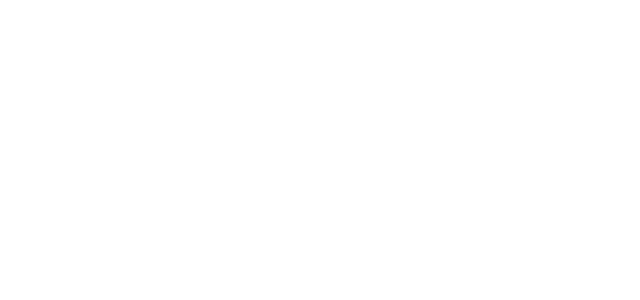
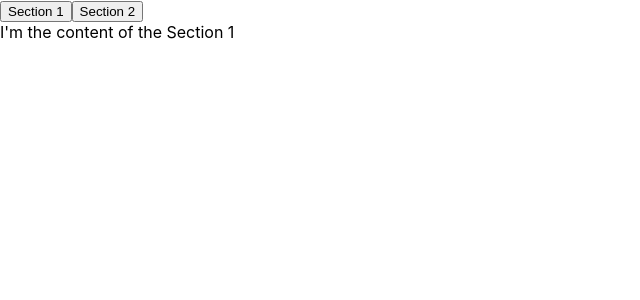
Before and after one commit to ShigatsuEl/10-concepts-react-hooks, a React (Create React App) app: page /#/third-concept in a window 1280 px wide. Shown: the top 300 px of the page, without its empty margins (0-640 px from the left). Built offline with nearby package versions, Linux system fonts and the light colour scheme.

Commit message:
03.useTabs Hook

```diff
--- a/src/App.js
+++ b/src/App.js
@@ -2,6 +2,7 @@ import { HashRouter, Route } from "react-router-dom";
 import Home from "./routes/Home";
 import First from "./routes/First";
 import Second from "./routes/Second";
+import Third from "./routes/Third";
 
 import "./App.css";
 
@@ -11,6 +12,7 @@ function App() {
       <Route path="/" exact={true} component={Home} />
       <Route path="/first-concept" component={First} />
       <Route path="/second-concept" component={Second} />
+      <Route path="/third-concept" component={Third} />
     </HashRouter>
   );
 }
--- a/src/components/Navigation.js
+++ b/src/components/Navigation.js
@@ -24,6 +24,12 @@ const Navigation = () => {
             <Link to="/second-concept">useInput</Link>
           </td>
         </tr>
+        <tr>
+          <td>03</td>
+          <td>
+            <Link to="/third-concept">useTabs</Link>
+          </td>
+        </tr>
       </tbody>
     </table>
   );
--- /dev/null
+++ b/src/routes/Third.js
@@ -0,0 +1,37 @@
+import React, { useState } from "react";
+
+const content = [
+  {
+    tab: "Section 1",
+    content: "I'm the content of the Section 1",
+  },
+  {
+    tab: "Section 2",
+    content: "I'm the content of the Section 2",
+  },
+];
+
+const useTabs = (initialTab, allTabs) => {
+  const [index, setIndex] = useState(initialTab);
+  if (!allTabs || !Array.isArray(allTabs)) {
+    return;
+  }
+  return {
+    currentItem: allTabs[index],
+    changeItem: setIndex,
+  };
+};
+
+const Third = () => {
+  const { currentItem, changeItem } = useTabs(0, content);
+  return (
+    <div>
+      {content.map((section, index) => (
+        <button onClick={() => changeItem(index)}>{section.tab}</button>
+      ))}
+      <div>{currentItem.content}</div>
+    </div>
+  );
+};
+
+export default Third;
```
Also changed, not shown: 1 other file (tests, documents, lock files or other folders).
